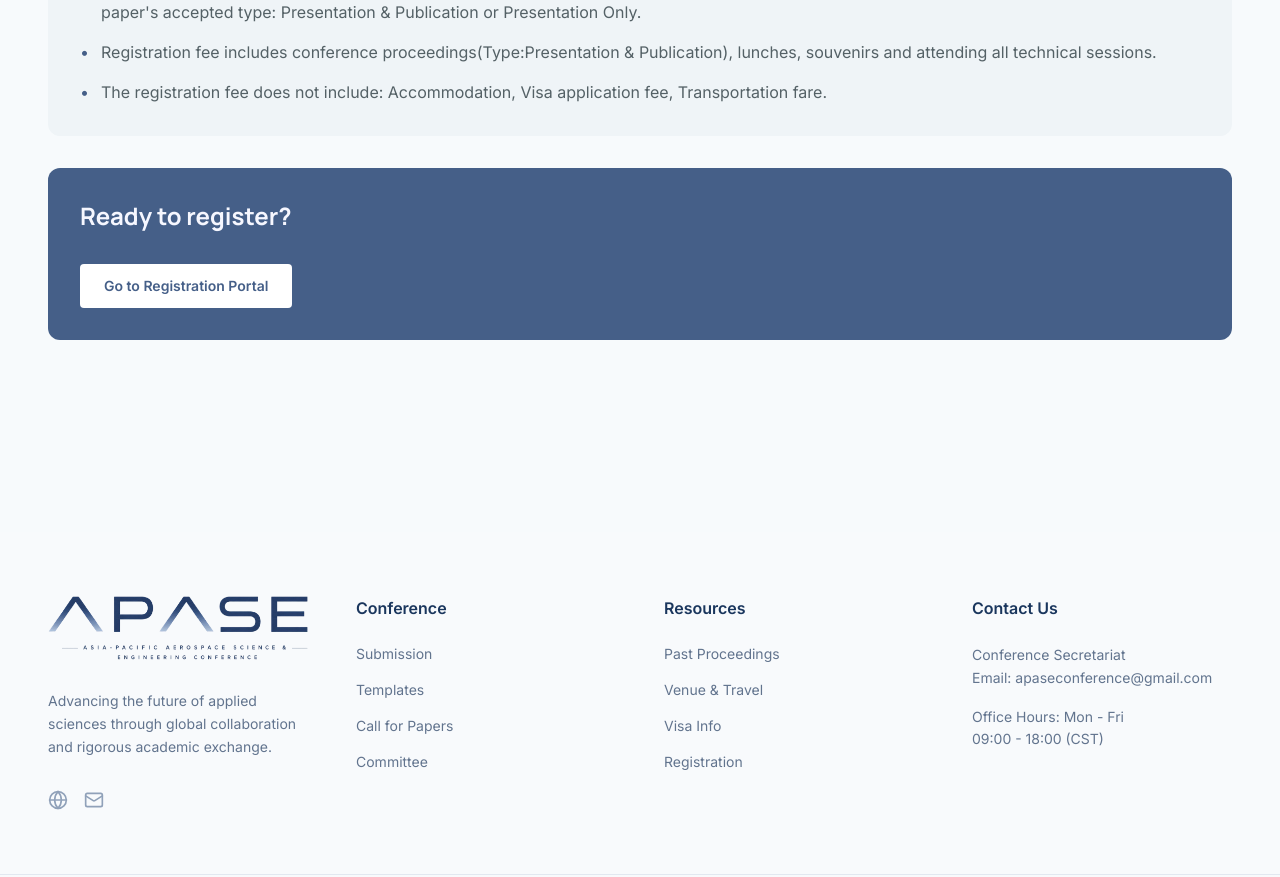
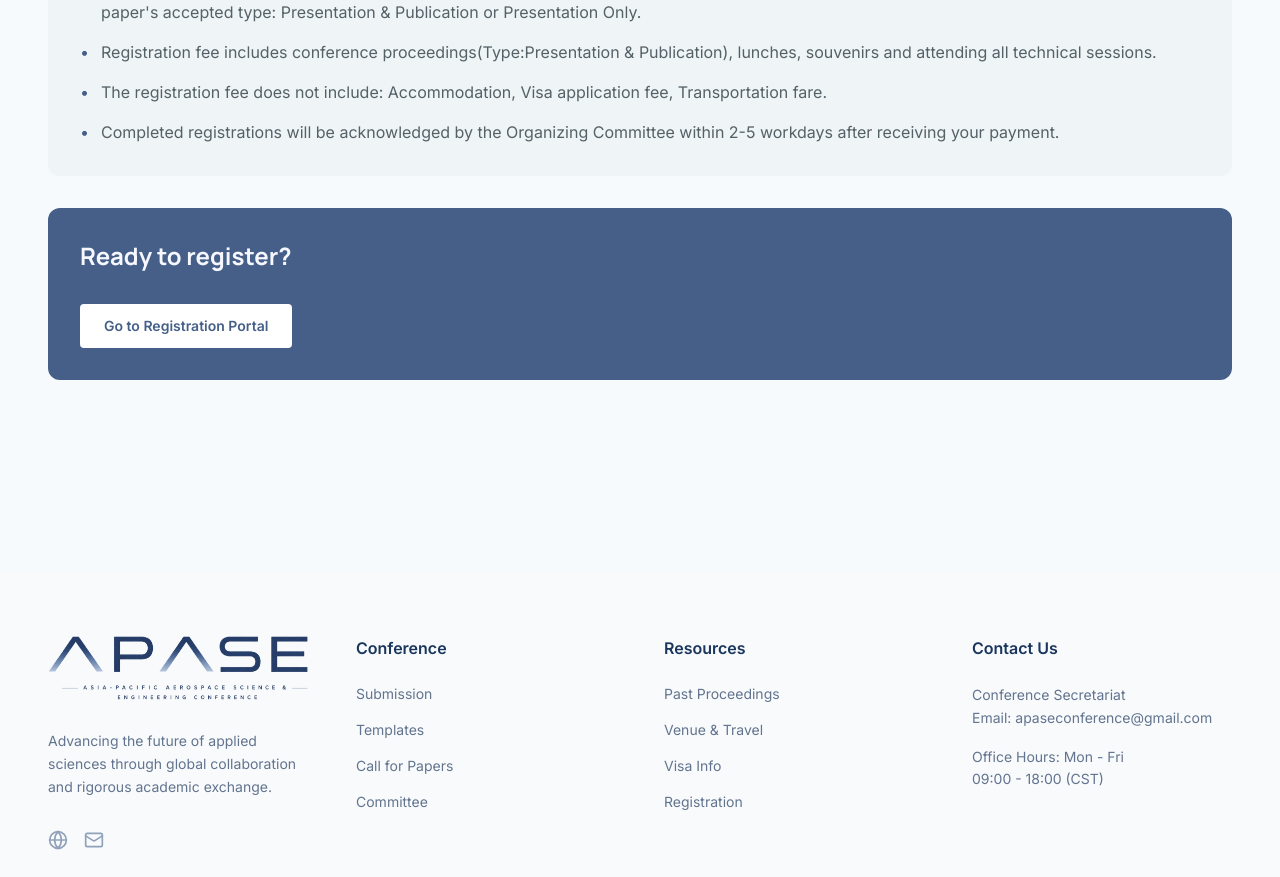
Before and after one commit to ascomlab/apase-web, a Next.js app: page /registration in a window 1280 px wide. Shown: the part 1607-2484 px from the top of the page. Built offline with nearby package versions, Linux system fonts and the light colour scheme.

Commit message:
Update page.tsx

```diff
--- a/app/registration/page.tsx
+++ b/app/registration/page.tsx
@@ -44,6 +44,7 @@ const registrationNotes = [
   "Paper registration: Each paper requires one registration. At least one author of each paper must register and pay the full fee that matches the paper's accepted type: Presentation & Publication or Presentation Only.",
   "Registration fee includes conference proceedings(Type:Presentation & Publication), lunches, souvenirs and attending all technical sessions.",
   "The registration fee does not include: Accommodation, Visa application fee, Transportation fare.",
+  "Completed registrations will be acknowledged by the Organizing Committee within 2-5 workdays after receiving your payment.",
 
 
 ];
```
